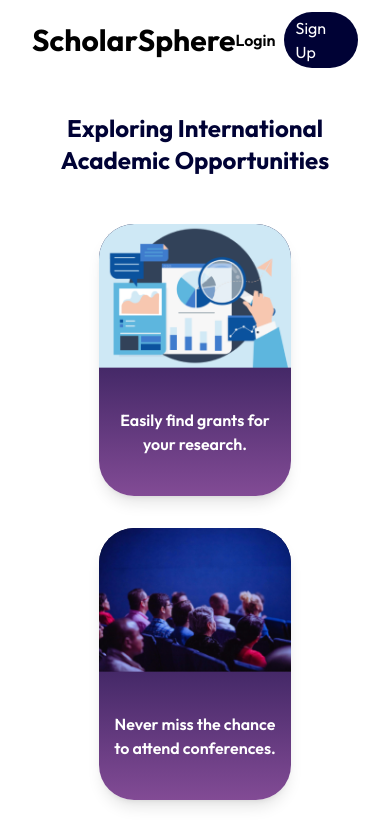
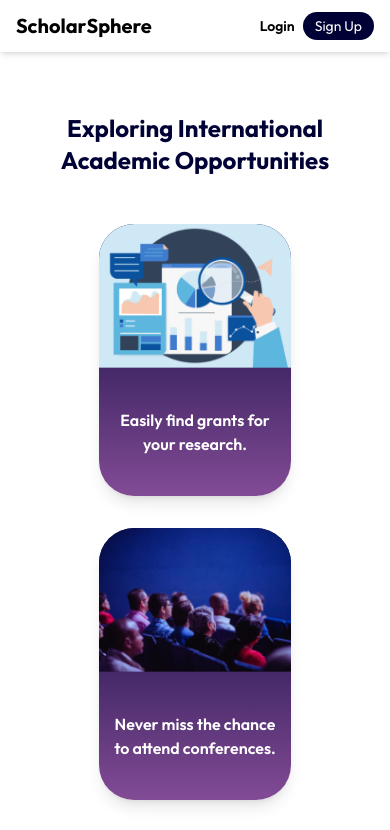
Before and after one commit to m-faiq-israr/ScholarSphere, a React (Vite) app in the folder frontend/: page / in a window 390 px wide. Shown: the top 830 px of the page. Built offline with nearby package versions, Linux system fonts and the light colour scheme; no server answers.

Commit message:
Input Fields ->UserPageInput & Nav ->Navbar will recheck

```diff
--- a/frontend/src/components/InputFields/UserPageInput.jsx
+++ b/frontend/src/components/InputFields/UserPageInput.jsx
@@ -2,11 +2,12 @@ import React from 'react';
 
 const UserPageInput = ({ placeholder, value, onChange, label, width, name }) => {
   return (
-    <div className='flex flex-col gap-1 font-outfit'>
-      <label className='text-heading-1 font-semibold pl-1 select-none'>{label}</label>
+    <div className='flex flex-col gap-1 font-outfit w-full sm:w-80 md:w-96 lg:w-[28rem] mb-3 sm:mb-4'>
+      <label className='text-heading-1 font-semibold pl-1 select-none text-sm sm:text-base'>{label}</label>
       <input
         type="text"
-        className={`${width} bg-gray-200 px-3 py-2 rounded-xl text-heading-1 placeholder:font-outfit placeholder:select-none font-outfit text-sm outline-none`}
+        className={` w-full bg-gray-200 px-3 py-2 sm:py-3 rounded-xl text-heading-1 text-sm sm:text-base outline-none
+        placeholder:font-outfit placeholder:select-none`}
         placeholder={placeholder}
         value={value}
         onChange={onChange}
--- a/frontend/src/components/Navs/Navbar.jsx
+++ b/frontend/src/components/Navs/Navbar.jsx
@@ -3,7 +3,7 @@ import { Link, useLocation, useNavigate } from 'react-router-dom';
 import { getAuth, onAuthStateChanged } from 'firebase/auth';
 import { FaUser, FaSignOutAlt } from 'react-icons/fa';
 import { FiEdit } from 'react-icons/fi';
-import {getFirestore, doc, getDoc } from 'firebase/firestore';
+import { getFirestore, doc, getDoc } from 'firebase/firestore';
 import { doSignOut } from '../../firebase/auth';
 
 const Navbar = () => {
@@ -67,49 +67,35 @@ const Navbar = () => {
   }, []);
 
   return (
-    <nav className="fixed top-0 left-0 right-0 font-outfit px-8 py-3 z-10 bg-white select-none">
+    <nav className="fixed top-0 left-0 right-0 font-outfit px-4 md:px-8 py-3 z-10 bg-white select-none shadow-md">
+      {/* Adjusted padding for mobile responsiveness */}
       <div className="container mx-auto flex items-center justify-between relative">
-
         {/* Left Section: Heading */}
-        <div className="text-3xl font-bold">
+        <div className="text-xl md:text-3xl font-bold">
+          {/* Adjusted font size for smaller screens */}
           ScholarSphere
         </div>
 
         {/* Middle Section: Options (Centered) */}
         {user && (
-  <ul className="absolute left-1/2 transform -translate-x-1/2 flex space-x-20 font-semibold z-10">
-    <li
-      className={`cursor-pointer ${
-        location.pathname === '/grants' ? 'underline underline-offset-4 decoration-2 decoration-[#000235]' : ''
-      }`}
-      onClick={() => navigate('/grants')}
-    >
+          <ul className="hidden md:flex absolute left-1/2 transform -translate-x-1/2 space-x-6 md:space-x-20 font-semibold z-10">
+            {/* Hidden on mobile, reduced spacing for better responsiveness */}
+            <li className={`cursor-pointer ${location.pathname === '/grants' ? 'underline underline-offset-4 decoration-2 decoration-[#000235]' : ''}`} onClick={() => navigate('/grants')}>
               Grants
             </li>
-    <li
-      className={`cursor-pointer ${
-        location.pathname === '/conferences' ? 'underline underline-offset-4 decoration-2 decoration-[#000235]' : ''
-      }`}
-      onClick={() => navigate('/conferences')}
-    >
+            <li className={`cursor-pointer ${location.pathname === '/conferences' ? 'underline underline-offset-4 decoration-2 decoration-[#000235]' : ''}`} onClick={() => navigate('/conferences')}>
               Conferences
             </li>
-    <li
-      className={`cursor-pointer ${
-        location.pathname === '/journals' ? 'underline underline-offset-4 decoration-2 decoration-[#000235]' : ''
-      }`}
-      onClick={() => navigate('/journals')}
-    >
+            <li className={`cursor-pointer ${location.pathname === '/journals' ? 'underline underline-offset-4 decoration-2 decoration-[#000235]' : ''}`} onClick={() => navigate('/journals')}>
               Journals
             </li>
           </ul>
         )}
 
-
-
         {/* Right Section: Conditional Buttons */}
         {!user ? (
-          <div className="flex items-center space-x-2">
+          <div className="flex items-center space-x-2 text-sm md:text-base">
+            {/* Adjusted text size for better responsiveness */}
             <Link to={'/signin'} className="font-semibold">
               Login
             </Link>
@@ -120,7 +106,8 @@ const Navbar = () => {
         ) : (
           <div className="flex items-center space-x-2 flex-1 justify-end relative" ref={dropdownRef}>
             <div className="flex items-center gap-2">
-              <div className='font-outfit font-semibold text-heading-1'>
+              <div className='font-outfit font-semibold text-heading-1 text-sm md:text-base'>
+                {/* Adjusted text size for better mobile display */}
                 {fullName || "Guest"}
               </div>
               <div onClick={toggleDropdown} className='cursor-pointer bg-heading-1 hover:bg-gray-700 rounded-full p-1.5'>
@@ -130,25 +117,14 @@ const Navbar = () => {
 
             {/* Dropdown Menu */}
             {isDropdownOpen && (
-              <div className="absolute top-full right-0 mt-2 w-48 bg-white border border-gray-200 rounded-lg shadow-lg">
+              <div className="absolute top-full right-0 mt-2 w-40 md:w-48 bg-white border border-gray-200 rounded-lg shadow-lg">
+                {/* Adjusted width for better mobile compatibility */}
                 <ul className="py-2">
-                  <li
-                    className="px-4 py-2 hover:bg-gray-100 cursor-pointer flex items-center space-x-2"
-                    onClick={() => {
-                      setIsDropdownOpen(false);
-                      handleProfileClick();
-                    }}
-                  >
+                  <li className="px-4 py-2 hover:bg-gray-100 cursor-pointer flex items-center space-x-2" onClick={() => { setIsDropdownOpen(false); handleProfileClick(); }}>
                     <FiEdit size={18} className='text-heading-1' />
                     <span className="text-heading-1">Edit Profile</span>
                   </li>
-                  <li
-                    className="px-4 py-2 hover:bg-gray-100 cursor-pointer flex items-center space-x-2"
-                    onClick={() => {
-                      setIsDropdownOpen(false);
-                      handleLogout();
-                    }}
-                  >
+                  <li className="px-4 py-2 hover:bg-gray-100 cursor-pointer flex items-center space-x-2" onClick={() => { setIsDropdownOpen(false); handleLogout(); }}>
                     <FaSignOutAlt className="text-red-600" />
                     <span className="text-red-600">Logout</span>
                   </li>
@@ -160,7 +136,6 @@ const Navbar = () => {
       </div>
     </nav>
   );
-
 };
 
 export default Navbar;
```
Lines whose indentation alone changed are shown as unchanged.
